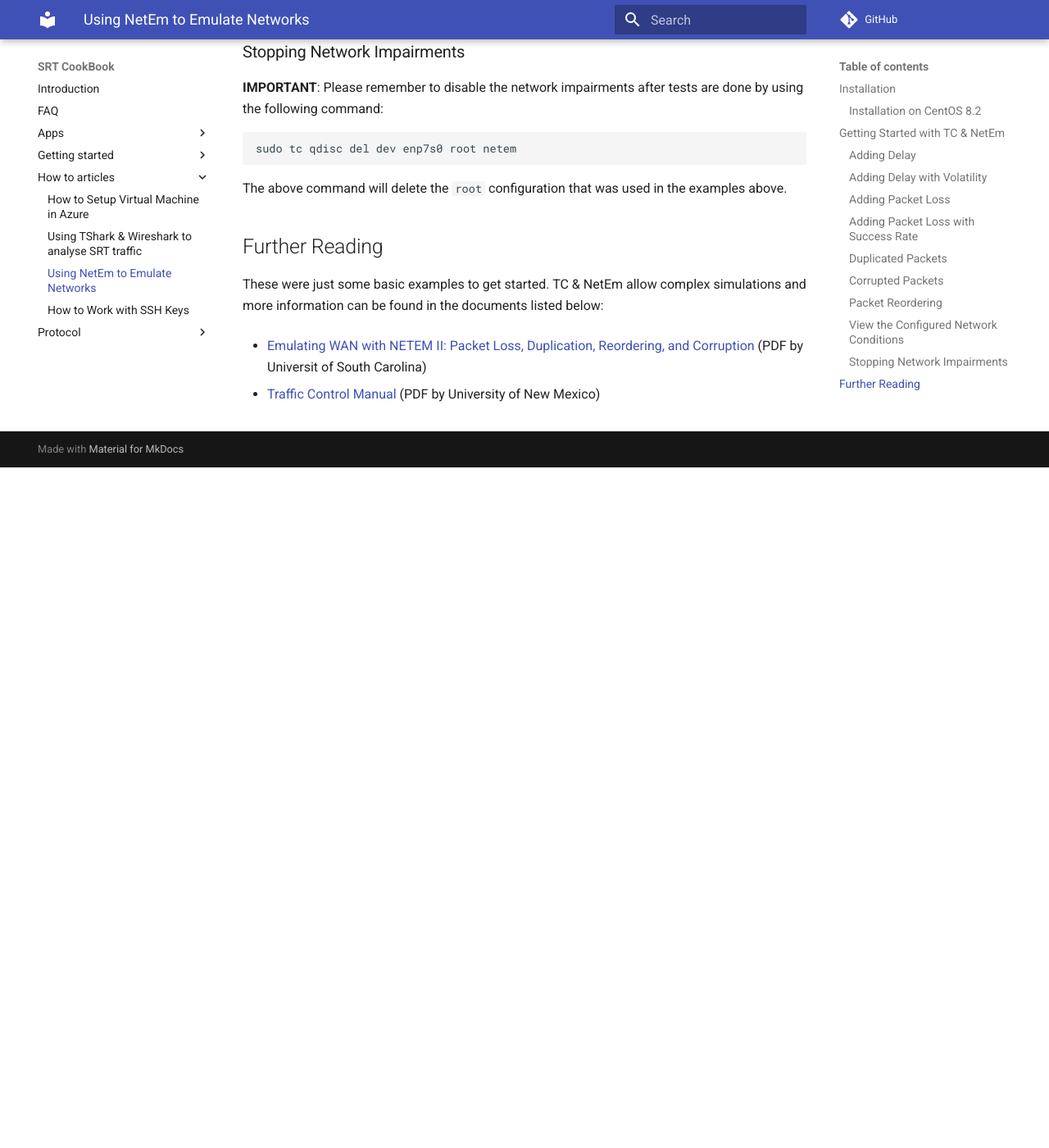
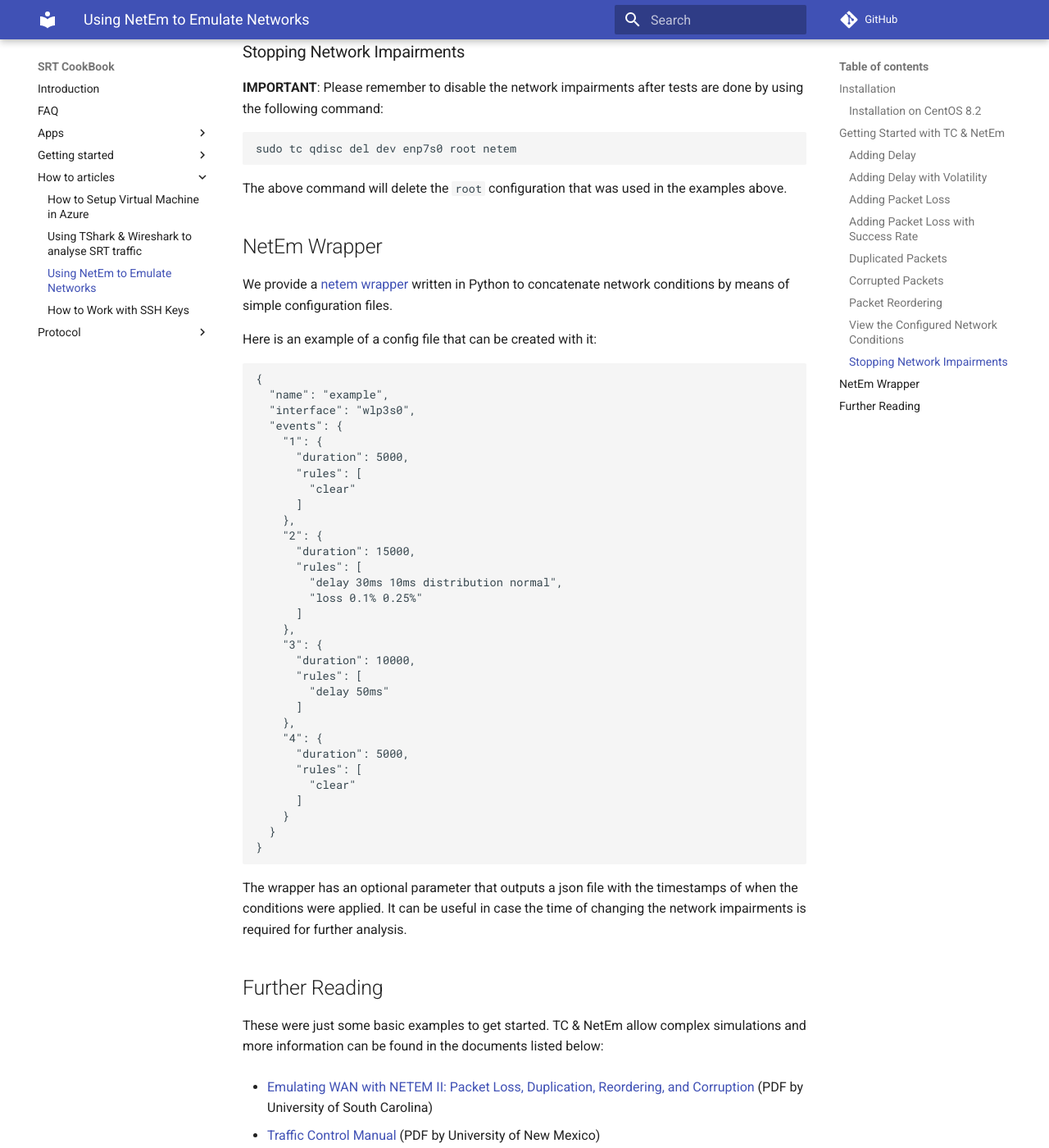
Before and after one commit to SRTLab/srt-cookbook, an MkDocs documentation site: the page built from docs/how-to-articles/how-to-simulate-networks-with-netem.md, in a window 1280 px wide and 1400 px high, scrolled down 2745 px. Shown: the whole window at 82% size. Built offline with MkDocs 1.6.1 and Material for MkDocs 9.7.7, drawn with Linux system fonts in a browser that asks for light colours; comment, search, counter and statistics services are not loaded; before the commit the page ends 3315 px from its top, so only the background shows below that.

Commit message:
Added mention to netem wrapper (#11)

````diff
--- a/docs/how-to-articles/how-to-simulate-networks-with-netem.md
+++ b/docs/how-to-articles/how-to-simulate-networks-with-netem.md
@@ -117,10 +117,52 @@
 
 The above command will delete the `root` configuration that was used in the examples above.
 
+## NetEm Wrapper
+
+We provide a [netem wrapper](https://github.com/SRTLab/netem-wrapper) written in Python to concatenate network conditions by means of simple configuration files.
+
+Here is an example of a config file that can be created with it:
+
+```
+{
+  "name": "example",
+  "interface": "wlp3s0",
+  "events": {
+    "1": {
+      "duration": 5000,
+      "rules": [
+        "clear"
+      ]
+    },
+    "2": {
+      "duration": 15000,
+      "rules": [
+        "delay 30ms 10ms distribution normal",
+        "loss 0.1% 0.25%"
+      ]
+    },
+    "3": {
+      "duration": 10000,
+      "rules": [
+        "delay 50ms"
+      ]
+    },
+    "4": {
+      "duration": 5000,
+      "rules": [
+        "clear"
+      ]
+    }
+  }
+}
+```
+
+The wrapper has an optional parameter that outputs a json file with the timestamps of when the conditions were applied. It can be useful in case the time of changing the network impairments is required for further analysis.
+
 ## Further Reading
 
 These were just some basic examples to get started. TC & NetEm allow complex simulations and more information can be found in the documents listed below:
 
-- [Emulating WAN with NETEM II: Packet Loss, Duplication, Reordering, and Corruption](http://ce.sc.edu/cyberinfra/workshops/Material/NTP/Lab%204.pdf) (PDF by Universit of South Carolina)
+- [Emulating WAN with NETEM II: Packet Loss, Duplication, Reordering, and Corruption](http://ce.sc.edu/cyberinfra/workshops/Material/NTP/Lab%204.pdf) (PDF by University of South Carolina)
 
 - [Traffic Control Manual](https://www.cs.unm.edu/~crandall/netsfall13/TCtutorial.pdf) (PDF by University of New Mexico)
````
